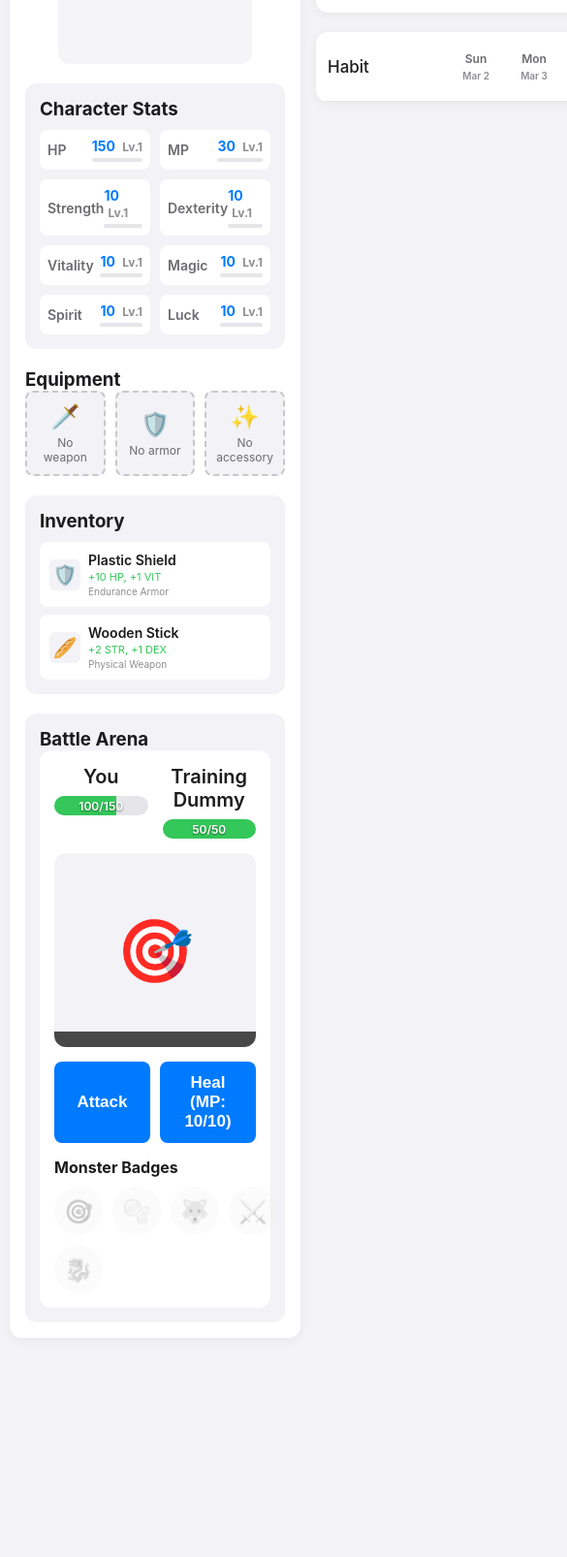
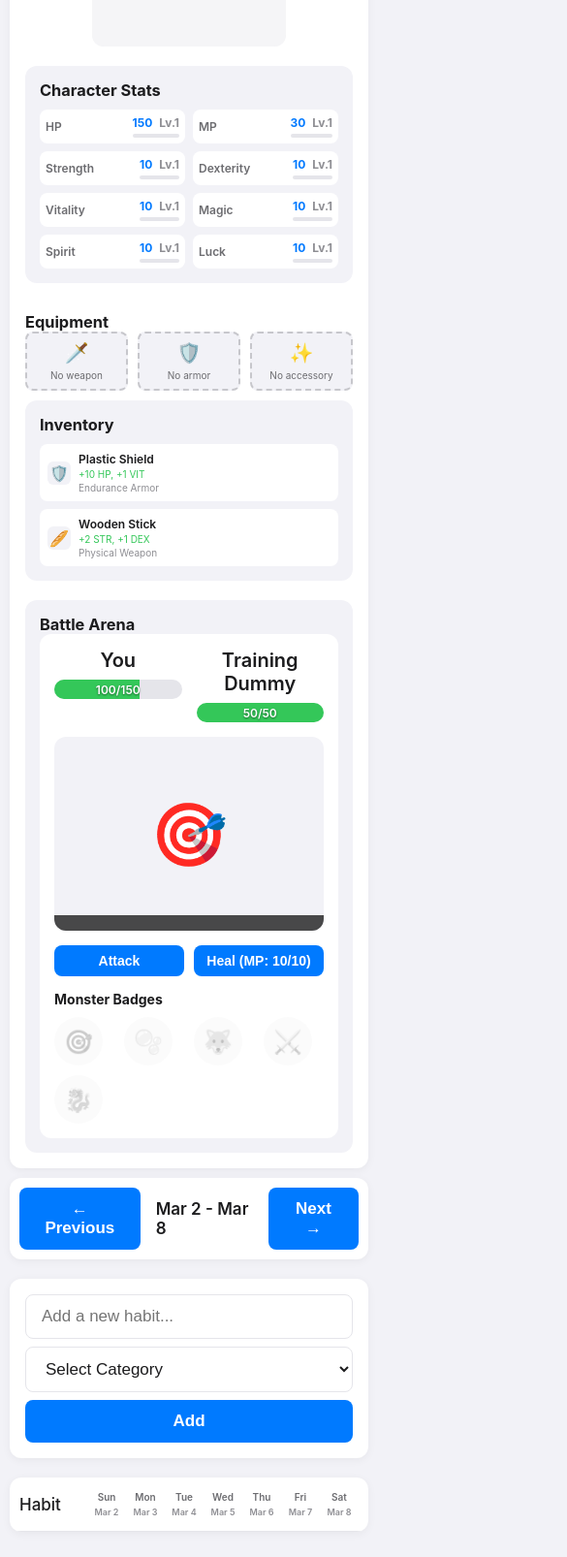
Before and after one commit to SeanHaugh-build/habitrpg, a plain HTML site: page index.html in a window 390 px wide. Shown: the part 249-1855 px from the top of the page at 97% size, 585 px wide, since content can reach past the window. Before the commit the page ends 1655 px from the top, so only its background shows below. Drawn offline with Linux system fonts and the light colour scheme.

Commit message:
Improve mobile layout: Move habits section directly below avatar for better accessibility

```diff
--- a/index.html
+++ b/index.html
@@ -2,7 +2,7 @@
 <html lang="en">
 <head>
     <meta charset="UTF-8">
-    <meta name="viewport" content="width=device-width, initial-scale=1.0">
+    <meta name="viewport" content="width=device-width, initial-scale=1.0, maximum-scale=1.0, user-scalable=no">
     <title>Habit Tracker</title>
     <style>
         :root {
@@ -510,25 +510,223 @@
             border-color: #C7C7CC;
         }
 
-        @media (max-width: 600px) {
+        @media (max-width: 768px) {
             body {
                 padding: 10px;
+                font-size: 14px;
+            }
+
+            .dashboard {
+                display: flex;
+                flex-direction: column;
+                gap: 10px;
+            }
+
+            .profile-section {
+                display: flex;
+                flex-direction: column;
+            }
+
+            /* Move habits section right after avatar */
+            .avatar-container {
+                order: 1;
+            }
+
+            .habits-section {
+                order: 2;
+            }
+
+            .stats-container {
+                order: 3;
+            }
+
+            .equipment-section {
+                order: 4;
+            }
+
+            .inventory-section {
+                order: 5;
+            }
+
+            .battle-section {
+                order: 6;
+            }
+
+            /* Reduce spacing between sections */
+            .profile-section > * {
+                margin-top: 10px;
+            }
+
+            .avatar-container {
+                margin-bottom: 10px;
             }
 
             .habit-row {
-                padding: 12px;
+                padding: 10px;
+                font-size: 14px;
             }
 
             .checkbox-container {
-                width: 60px;
+                width: 40px;
             }
 
             .date-header {
+                font-size: 10px;
+                padding: 4px;
+            }
+
+            .date-value {
+                font-size: 9px;
+            }
+
+            .add-habit-row {
+                flex-direction: column;
+                gap: 8px;
+            }
+
+            .add-habit button {
+                width: 100%;
+            }
+
+            .habit-category {
+                width: 100%;
+            }
+
+            .stats-grid {
+                grid-template-columns: repeat(2, 1fr);
+                gap: 8px;
+            }
+
+            .stat-item {
+                padding: 6px;
                 font-size: 12px;
             }
 
-            .date-value {
+            .equipment-grid {
+                grid-template-columns: repeat(2, 1fr);
+            }
+
+            .equipment-slot {
+                min-height: 60px;
+                padding: 8px;
+            }
+
+            .equipment-image {
+                font-size: 20px;
+            }
+
+            .equipment-name {
                 font-size: 10px;
+            }
+
+            .inventory-item {
+                padding: 6px;
+                min-height: 50px;
+            }
+
+            .inventory-item-image {
+                width: 24px;
+                height: 24px;
+                font-size: 16px;
+            }
+
+            .inventory-item-name {
+                font-size: 12px;
+            }
+
+            .inventory-item-stats,
+            .inventory-item-category {
+                font-size: 10px;
+            }
+
+            .battle-section {
+                padding: 10px;
+            }
+
+            .battle-container {
+                padding: 10px;
+            }
+
+            .battle-arena {
+                height: 150px;
+            }
+
+            .monster-sprite {
+                font-size: 48px;
+            }
+
+            .battle-controls {
+                gap: 8px;
+            }
+
+            .battle-controls button {
+                padding: 8px;
+                font-size: 14px;
+            }
+
+            .badges-grid {
+                grid-template-columns: repeat(4, 1fr);
+                gap: 8px;
+            }
+
+            .badge {
+                width: 40px;
+                height: 40px;
+                font-size: 20px;
+            }
+
+            h1 {
+                font-size: 24px;
+                margin: 16px 0;
+            }
+
+            .delete-btn {
+                width: 28px;
+                height: 28px;
+                font-size: 16px;
+            }
+
+            input[type="checkbox"] {
+                width: 20px;
+                height: 20px;
+            }
+
+            input[type="checkbox"]:checked::after {
+                font-size: 14px;
+            }
+
+            .streak-count {
+                font-size: 10px;
+                padding: 1px 4px;
+            }
+
+            /* Improve touch targets */
+            button,
+            input[type="checkbox"],
+            .inventory-item,
+            .equipment-slot {
+                cursor: pointer;
+                -webkit-tap-highlight-color: transparent;
+                touch-action: manipulation;
+            }
+
+            /* Add momentum scrolling */
+            .battle-log,
+            .inventory-grid {
+                -webkit-overflow-scrolling: touch;
+            }
+
+            /* Prevent text selection */
+            * {
+                -webkit-touch-callout: none;
+                -webkit-user-select: none;
+                user-select: none;
+            }
+
+            /* Allow text selection in input fields */
+            input[type="text"] {
+                -webkit-user-select: text;
+                user-select: text;
             }
         }
 
@@ -834,7 +1032,7 @@
 
         // Character stats and equipment
         let stats = JSON.parse(localStorage.getItem('stats')) || {
-            hp: 100,
+            hp: 100, // Base HP is always 100
             mp: 10,
             str: 10,
             dex: 10,
@@ -1416,7 +1614,7 @@
             };
 
             // Add vitality bonus to HP after base HP is set
-            baseStats.hp += (baseStats.vit * 5); // Reduced vitality multiplier from 10 to 5
+            baseStats.hp += (baseStats.vit * 5); // Vitality bonus
 
             // Add equipment bonuses
             Object.values(equipped).forEach(itemId => {
@@ -1424,7 +1622,11 @@
                 if (item && item.stats) {
                     Object.entries(item.stats).forEach(([stat, value]) => {
                         if (baseStats.hasOwnProperty(stat)) {
-                            baseStats[stat] += Math.floor(value);
+                            if (stat === 'hp') {
+                                baseStats[stat] += Math.floor(value); // Add HP bonus directly
+                            } else {
+                                baseStats[stat] += Math.floor(value);
+                            }
                         }
                     });
                 }
@@ -1537,10 +1739,10 @@
                 lck: 10
             };
 
-            // Ensure stats are numbers and HP is at least 100
+            // Ensure stats are numbers and HP is always 100
             Object.keys(stats).forEach(key => {
                 if (key === 'hp') {
-                    stats[key] = Math.max(100, Number(stats[key]));
+                    stats[key] = 100; // Always set base HP to 100
                 } else {
                     stats[key] = Number(stats[key]) || (key === 'mp' ? 10 : 10);
                 }
```
